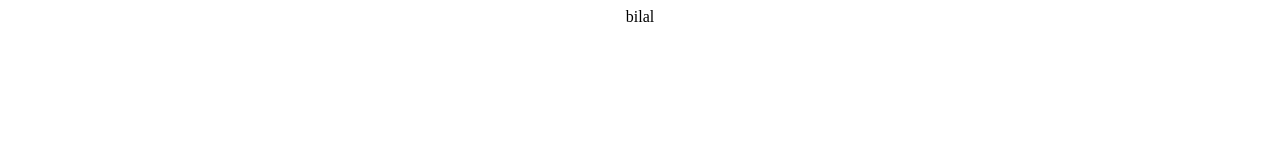
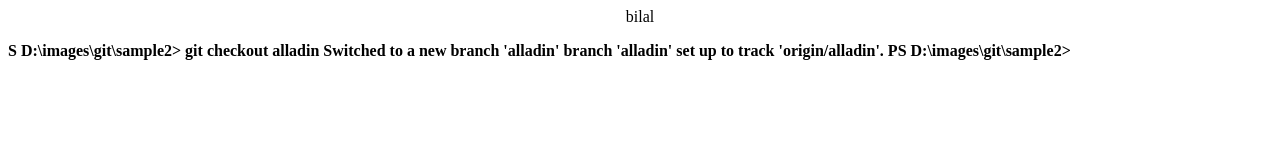
Before and after one commit to bilal-2003/sample2, a plain HTML site: page index.html in a window 1280 px wide. Drawn offline with Linux system fonts and the light colour scheme.

Commit message:
added para

```diff
--- a/index.html
+++ b/index.html
@@ -4,3 +4,11 @@
     </hi>
 </center>
 </hr>
+<p><b>
+    S D:\images\git\sample2> git checkout alladin
+Switched to a new branch 'alladin'
+branch 'alladin' set up to track 'origin/alladin'.
+PS D:\images\git\sample2>
+</b>
+
+</p>
```
